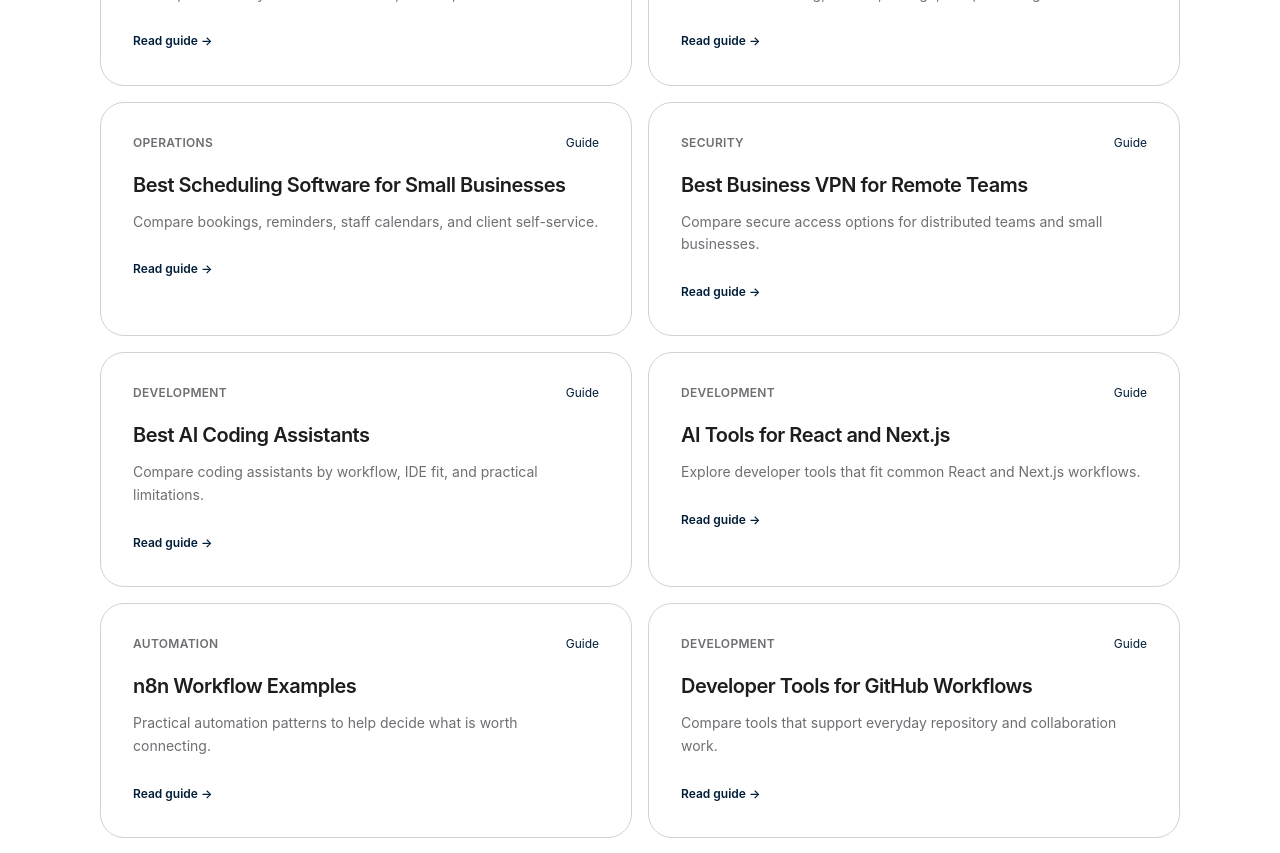
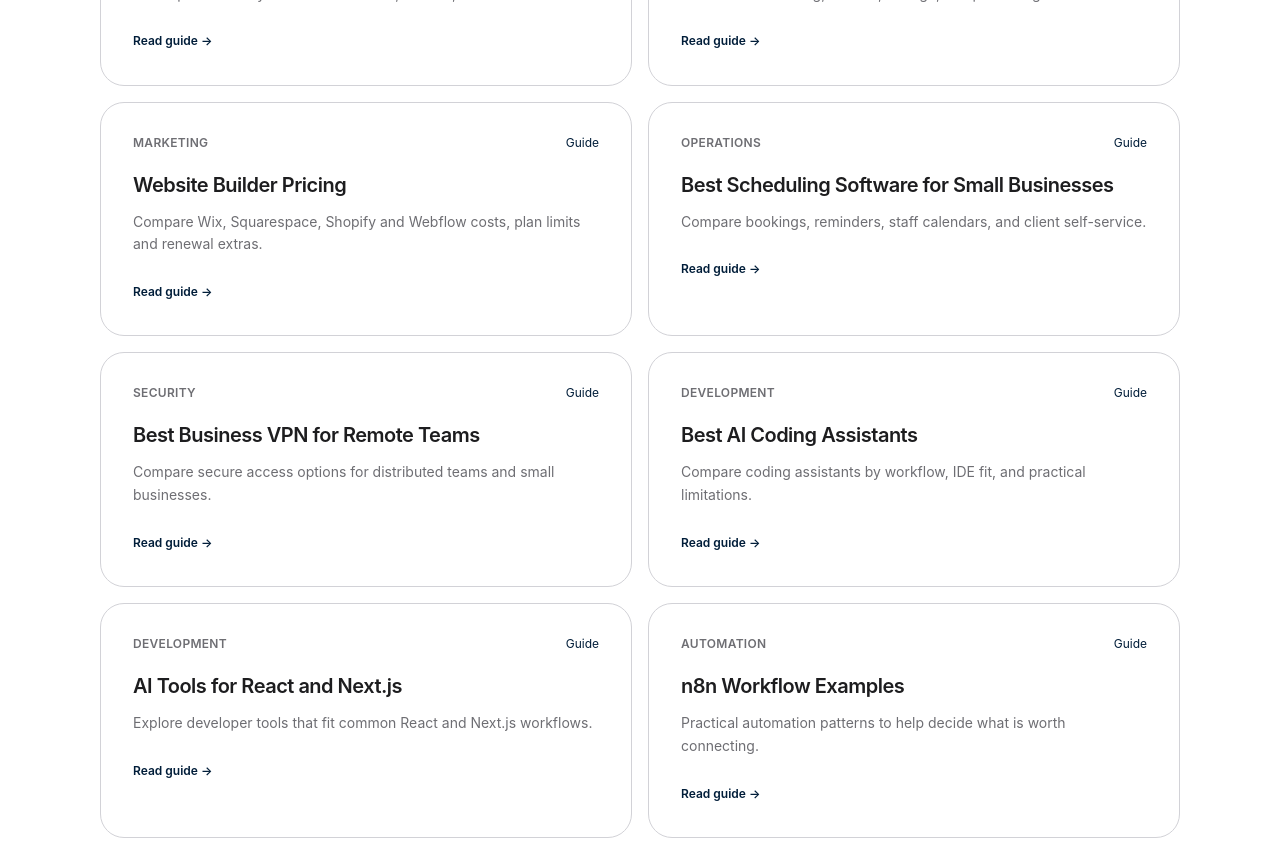
Before and after one commit to LinukaBandara/StackPick, a Next.js app: page /guides in a window 1280 px wide. Shown: the part 1200-2053 px from the top of the page. Built offline with nearby package versions, Linux system fonts and the light colour scheme; no server answers.

Commit message:
Index website builder pricing guide

```diff
--- a/app/guides/page.tsx
+++ b/app/guides/page.tsx
@@ -14,6 +14,7 @@ const GUIDES = [
   { title: "CRM Software Pricing for Small Teams", desc: "Compare published per-seat rates, five- and fifteen-user costs, and upgrade traps.", href: "/best/crm-software-pricing", category: "Sales" },
   { title: "Best Project Management for Small Teams", desc: "Find a practical way to coordinate tasks, owners, and deadlines.", href: "/best/project-management-software", category: "Productivity" },
   { title: "Best Free Website Builders", desc: "Understand branding, domain, storage, and publishing restrictions.", href: "/best/free-website-builders", category: "Marketing" },
+  { title: "Website Builder Pricing", desc: "Compare Wix, Squarespace, Shopify and Webflow costs, plan limits and renewal extras.", href: "/best/website-builder-pricing", category: "Marketing" },
   { title: "Best Scheduling Software for Small Businesses", desc: "Compare bookings, reminders, staff calendars, and client self-service.", href: "/best/appointment-scheduling-software", category: "Operations" },
   { title: "Best Business VPN for Remote Teams", desc: "Compare secure access options for distributed teams and small businesses.", href: "/best/business-vpn", category: "Security" },
   { title: "Best AI Coding Assistants", desc: "Compare coding assistants by workflow, IDE fit, and practical limitations.", href: "/best/ai-coding-assistants", category: "Development" },
```
